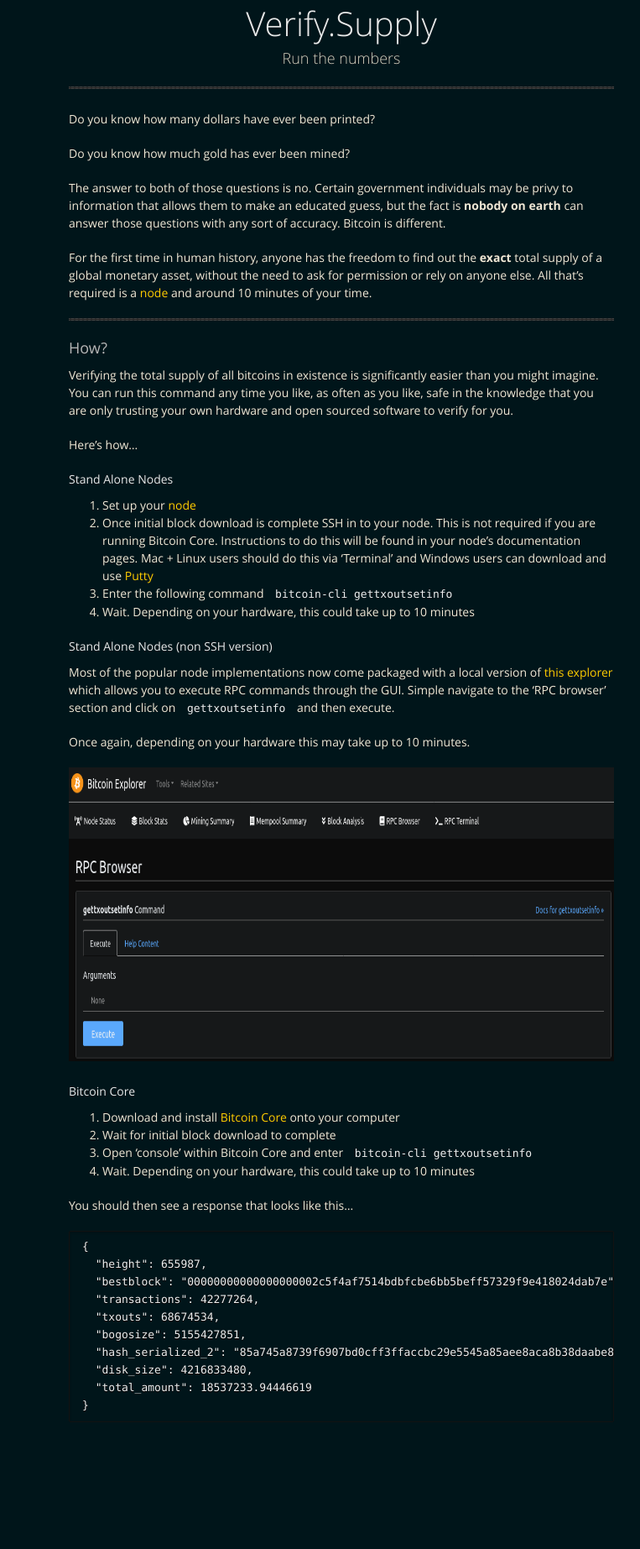
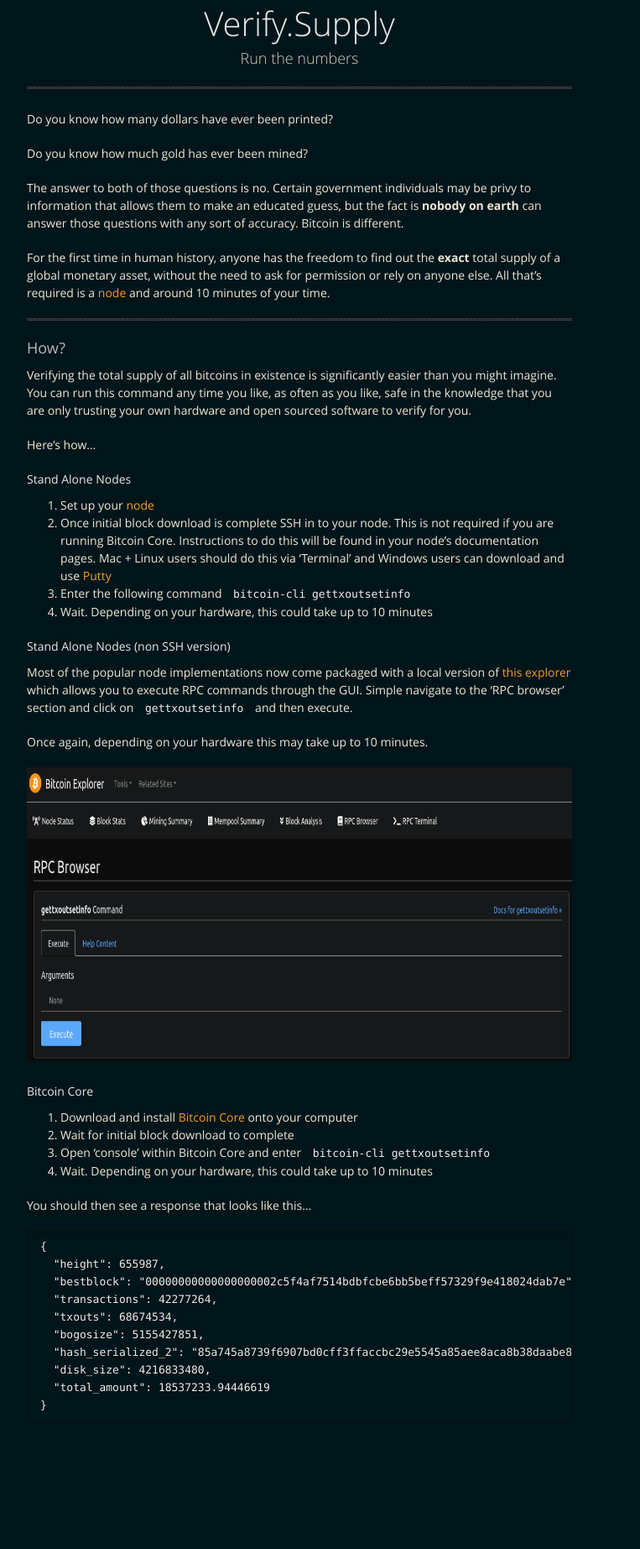
Before and after one commit to BitcoinQnA/verify-supply, a Jekyll site: the page built from index.md, in a window 1280 px wide. Shown: the whole page at 84% size, without its empty margins (233-996 px from the left). Built offline with Jekyll 4.4.1, drawn with Linux system fonts in a browser that asks for light colours.

Commit message:
Update jekyll-theme-midnight.scss

```diff
--- a/_sass/jekyll-theme-midnight.scss
+++ b/_sass/jekyll-theme-midnight.scss
@@ -50,7 +50,7 @@ h3 {
 }
 
 a {
-  color:#ffcc00;
+  color:#f99925;
   font-weight:400;
   text-decoration:none;
 
@@ -76,7 +76,7 @@ strong {
 }
 
 .wrapper {
-  max-width:650px;
+  max-width:750px;
   margin:0 auto;
   position:relative;
   padding: 0 20px;
```
